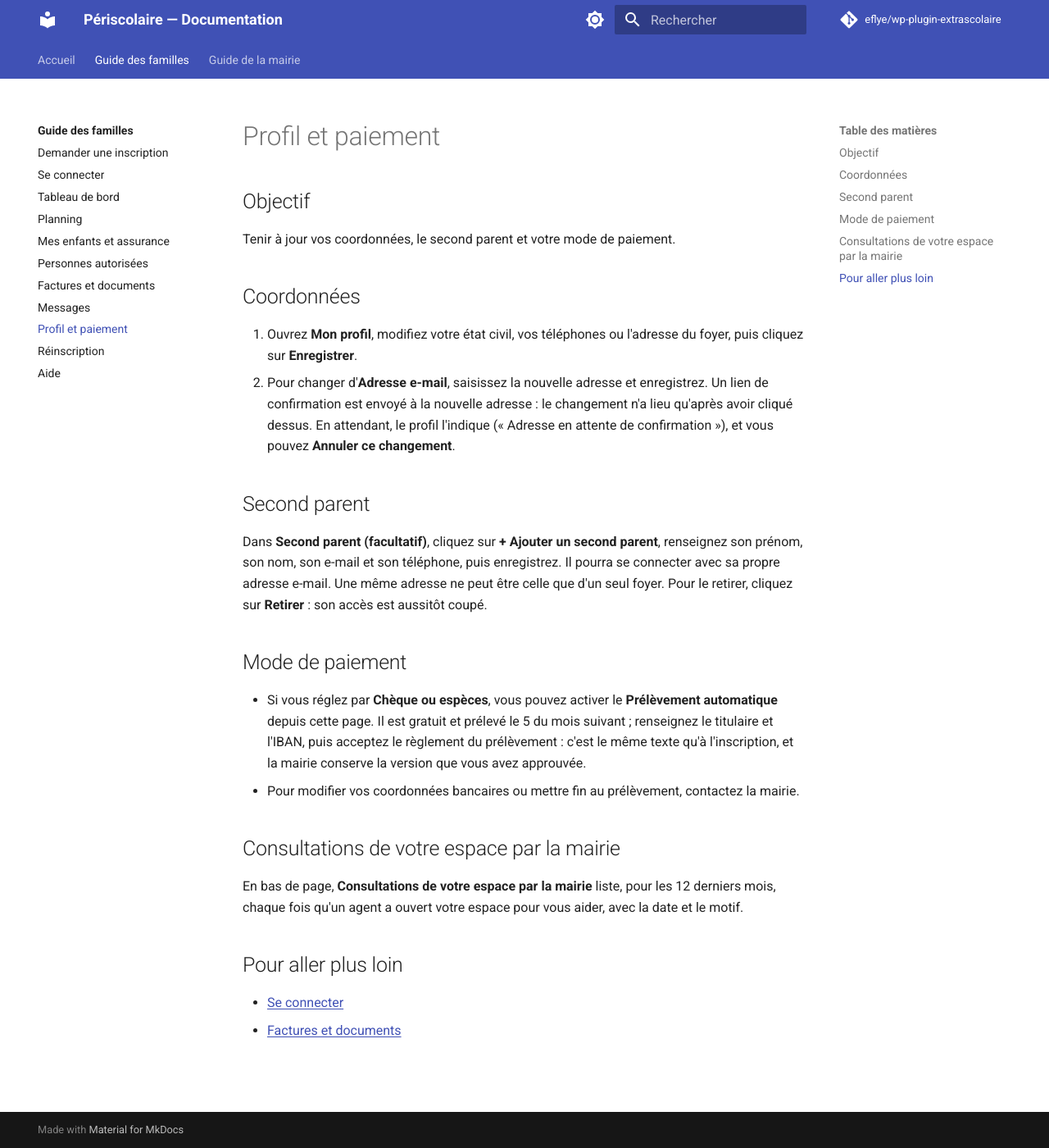
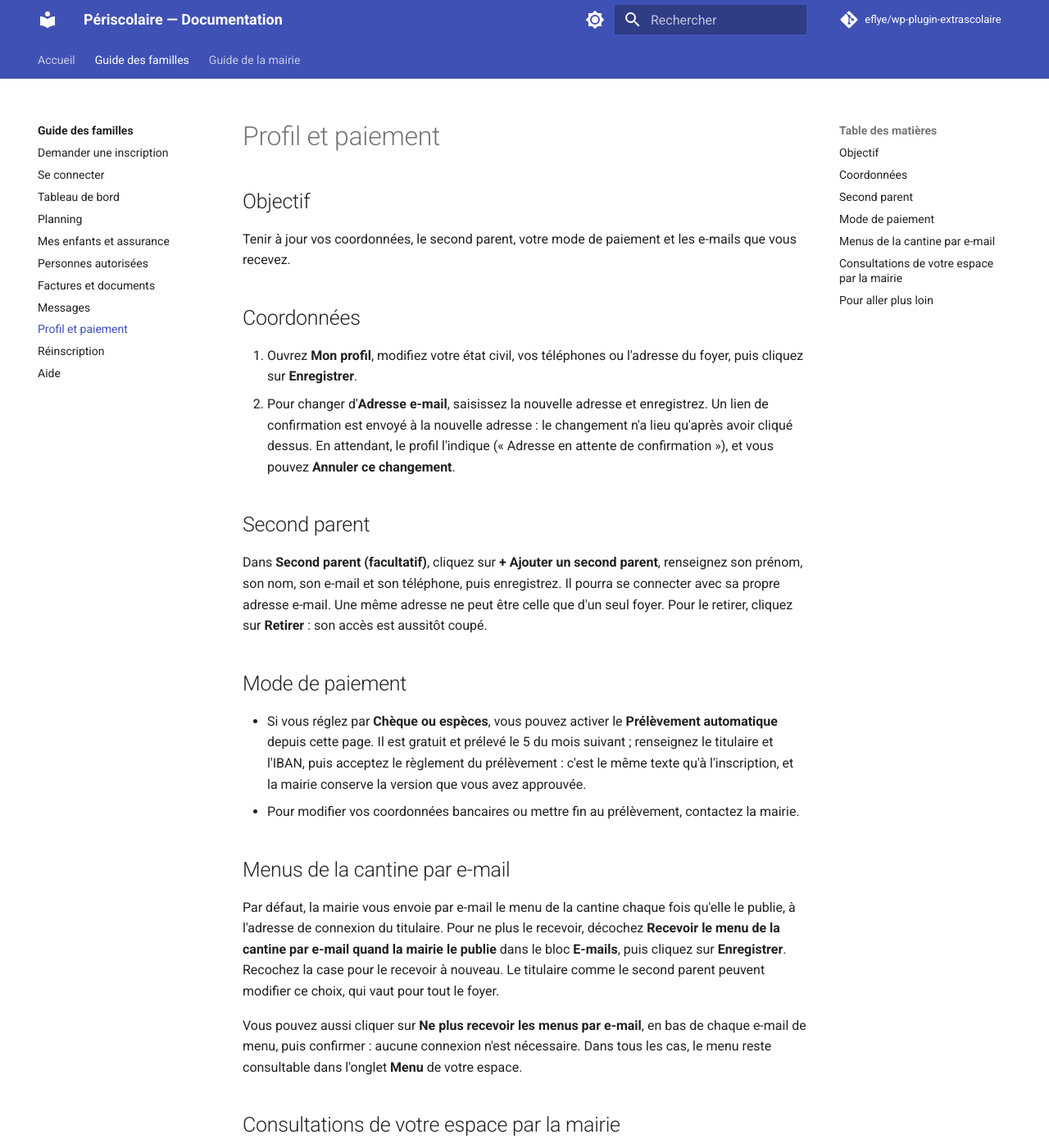
Before and after one commit to eflye/wp-plugin-extrascolaire, an MkDocs documentation site: the page built from documentation/familles/profil-paiement.md, in a window 1280 px wide and 1400 px high. Shown: the whole window at 82% size. Built offline with MkDocs 1.6.1 and Material for MkDocs 9.7.7, drawn with Linux system fonts in a browser that asks for light colours; comment, search, counter and statistics services are not loaded.

Commit message:
docs: choix de recevoir le menu de la cantine par e-mail
Co-Authored-By: Claude Opus 5.5 <noreply@anthropic.com>
Claude-Session: https://claude.ai/code/session_01JjbusyBQDpFka9m4dZ3TRz

```diff
--- a/documentation/familles/profil-paiement.md
+++ b/documentation/familles/profil-paiement.md
@@ -2,7 +2,7 @@
 
 ## Objectif
 
-Tenir à jour vos coordonnées, le second parent et votre mode de paiement.
+Tenir à jour vos coordonnées, le second parent, votre mode de paiement et les e-mails que vous recevez.
 
 ## Coordonnées
 
@@ -18,6 +18,12 @@ Dans **Second parent (facultatif)**, cliquez sur **+ Ajouter un second parent**,
 - Si vous réglez par **Chèque ou espèces**, vous pouvez activer le **Prélèvement automatique** depuis cette page. Il est gratuit et prélevé le 5 du mois suivant ; renseignez le titulaire et l'IBAN, puis acceptez le règlement du prélèvement : c'est le même texte qu'à l'inscription, et la mairie conserve la version que vous avez approuvée.
 - Pour modifier vos coordonnées bancaires ou mettre fin au prélèvement, contactez la mairie.
 
+## Menus de la cantine par e-mail
+
+Par défaut, la mairie vous envoie par e-mail le menu de la cantine chaque fois qu'elle le publie, à l'adresse de connexion du titulaire. Pour ne plus le recevoir, décochez **Recevoir le menu de la cantine par e-mail quand la mairie le publie** dans le bloc **E-mails**, puis cliquez sur **Enregistrer**. Recochez la case pour le recevoir à nouveau. Le titulaire comme le second parent peuvent modifier ce choix, qui vaut pour tout le foyer.
+
+Vous pouvez aussi cliquer sur **Ne plus recevoir les menus par e-mail**, en bas de chaque e-mail de menu, puis confirmer : aucune connexion n'est nécessaire. Dans tous les cas, le menu reste consultable dans l'onglet **Menu** de votre espace.
+
 ## Consultations de votre espace par la mairie
 
 En bas de page, **Consultations de votre espace par la mairie** liste, pour les 12 derniers mois, chaque fois qu'un agent a ouvert votre espace pour vous aider, avec la date et le motif.
```
Also changed, not shown: documentation/gestion-quotidienne/menus-cantine.md (+4 -1 lines).
